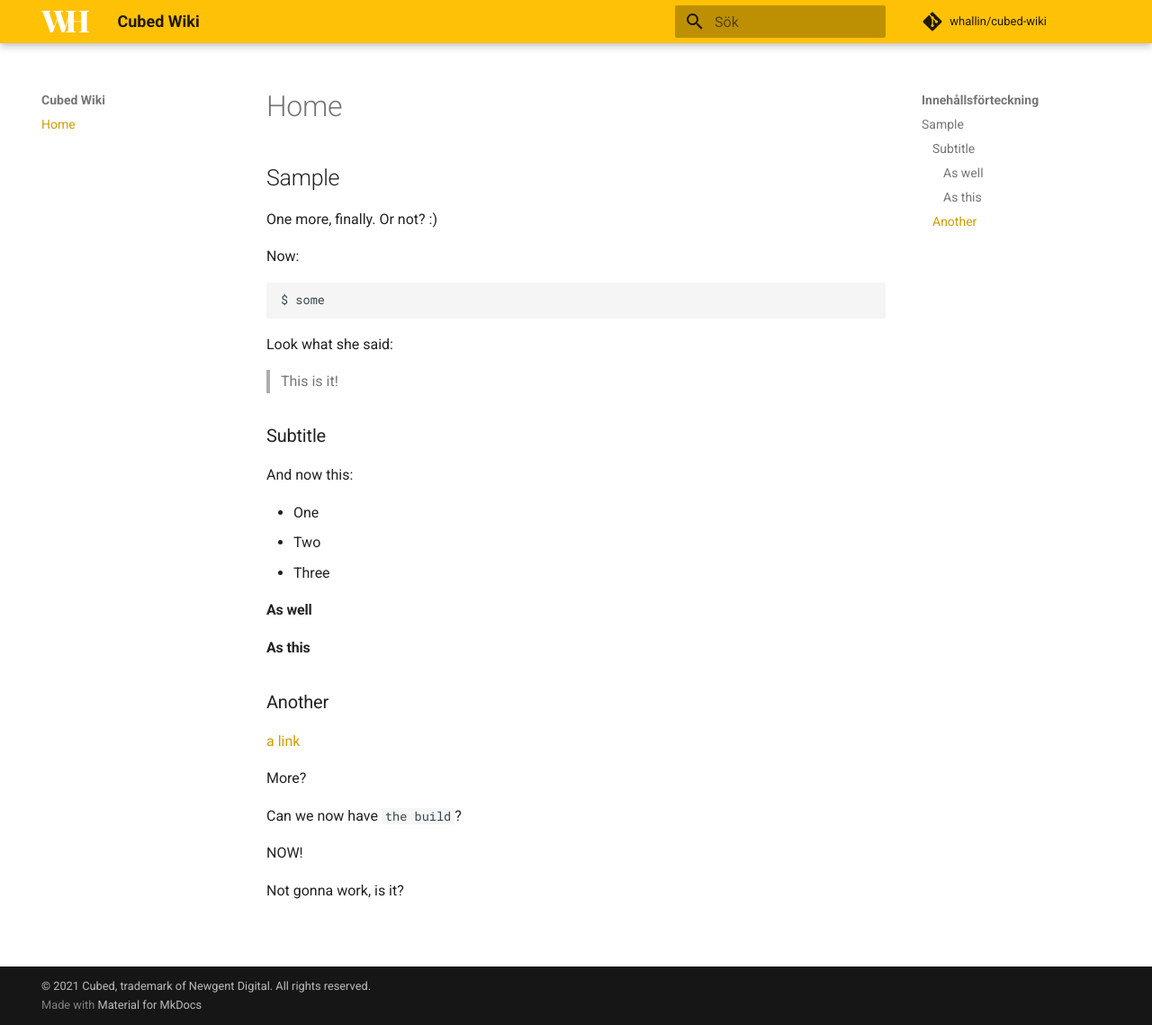
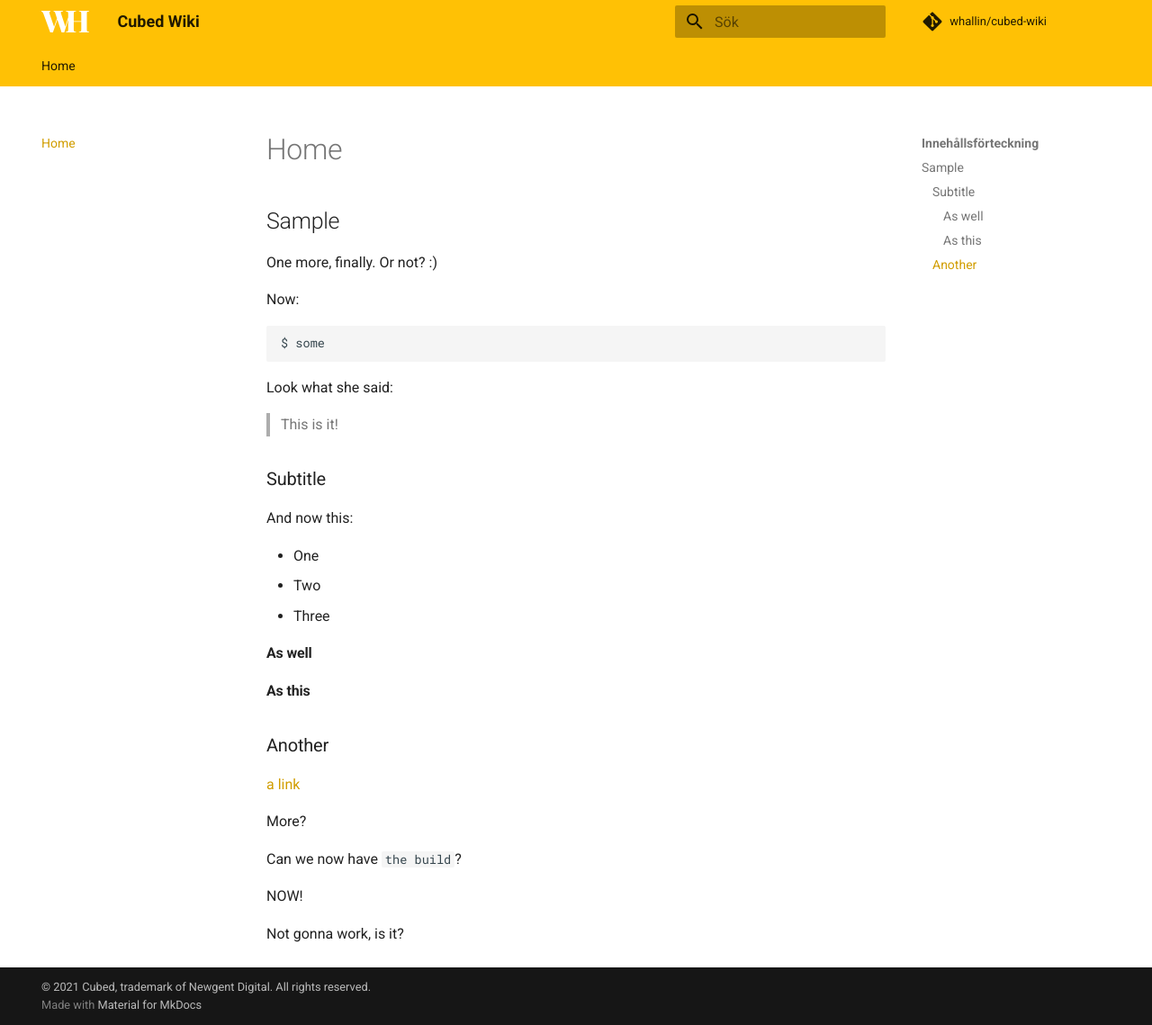
Before and after one commit to whallin/cubed-wiki, an MkDocs documentation site: the page built from docs/index.md, in a window 1280 px wide and 1139 px high. Shown: the whole window at 90% size. Built offline with MkDocs 1.6.1 and Material for MkDocs 9.7.7, drawn with Linux system fonts in a browser that asks for light colours; comment, search, counter and statistics services are not loaded.

Commit message:
Update mkdocs.yml

```diff
--- a/mkdocs.yml
+++ b/mkdocs.yml
@@ -18,6 +18,10 @@ theme:
   direction: ltr
   logo: logo.svg
   favicon: favicon.png
+  features:
+    - navigation.instant
+    - navigation.tabs
+    - navigation.expand
 docs_dir: docs/
 extra:
   homepage: https://cubed-wiki.williamhallin.com
```
